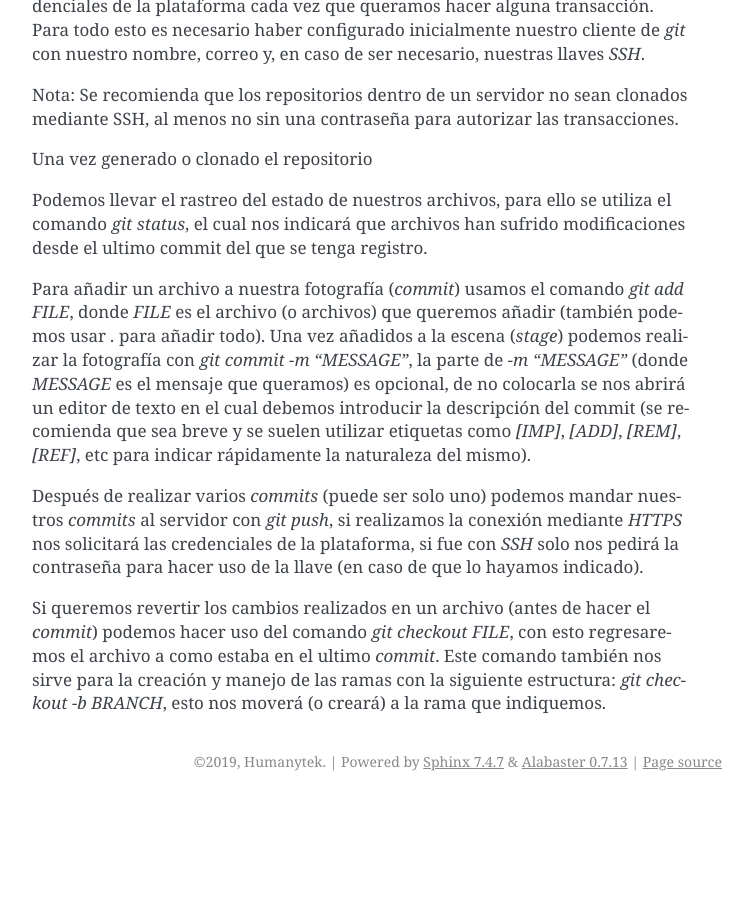
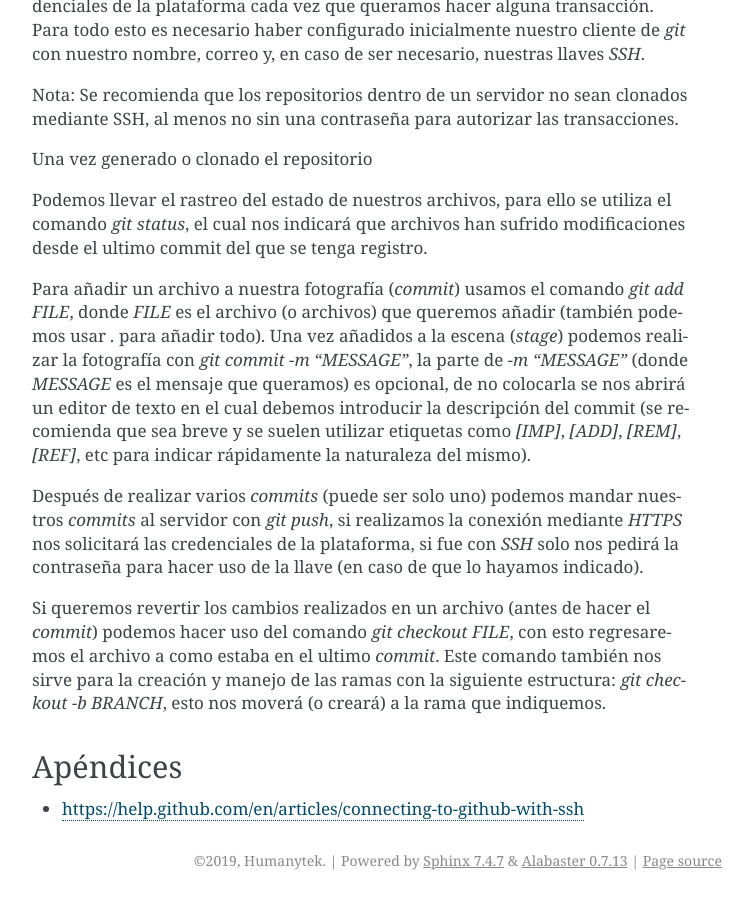
Before and after one commit to humanytek-team/doc, a Sphinx documentation site: the page built from source/courses/github.rst, in a window 1280 px wide and 900 px high, scrolled down 1809 px. Shown: the whole window, without its empty margins (388-1141 px from the left). Built offline with Sphinx 7.4.7, drawn with Linux system fonts in a browser that asks for light colours; before the commit the page ends 2610 px from its top, so only the background shows below that.

Commit message:
[ADD] Apendix

```diff
--- a/source/courses/github.rst
+++ b/source/courses/github.rst
@@ -65,4 +65,8 @@ Después de realizar varios `commits` (puede ser solo uno) podemos mandar nuestr
 
 Si queremos revertir los cambios realizados en un archivo (antes de hacer el `commit`) podemos hacer uso del comando `git checkout FILE`, con esto regresaremos el archivo a como estaba en el ultimo `commit`. Este comando también nos sirve para la creación y manejo de las ramas con la siguiente estructura: `git checkout -b BRANCH`, esto nos moverá (o creará) a la rama que indiquemos.
 
+Apéndices
+---------
+- https://help.github.com/en/articles/connecting-to-github-with-ssh
+
 .. _github: https://github.com
--- a/source/courses/postgresql.rst
+++ b/source/courses/postgresql.rst
@@ -37,3 +37,7 @@ _____________________
 Una vez que estemos dentro de la BD hay varías cosas que podemos hacer con los registros dentro de las tablas, las mas comunes son realizar consultas (`SELECT`), actualizar registros existentes (`UPDATE`), añadir nuevos registros (`INSERT`) y eliminar los mismos (`DELETE`).
 
 Para cerrar la interfaz podemos utilizar el comando `\q` o la combinación de teclas `Ctrl-D`
+
+Apéndices
+---------
+- http://www.postgresqltutorial.com/
--- a/source/courses/python.rst
+++ b/source/courses/python.rst
@@ -54,3 +54,7 @@ Temario
     - `9.3.4. Method Objects <https://docs.python.org/3.7/tutorial/classes.html#method-objects>`_
     - `9.3.5. Class and Instance Variables <https://docs.python.org/3.7/tutorial/classes.html#class-and-instance-variables>`_
     - `9.5. Inheritance <https://docs.python.org/3.7/tutorial/classes.html#inheritance>`_
+
+Apéndices
+---------
+- https://docs.python.org/3.7/tutorial/
```
